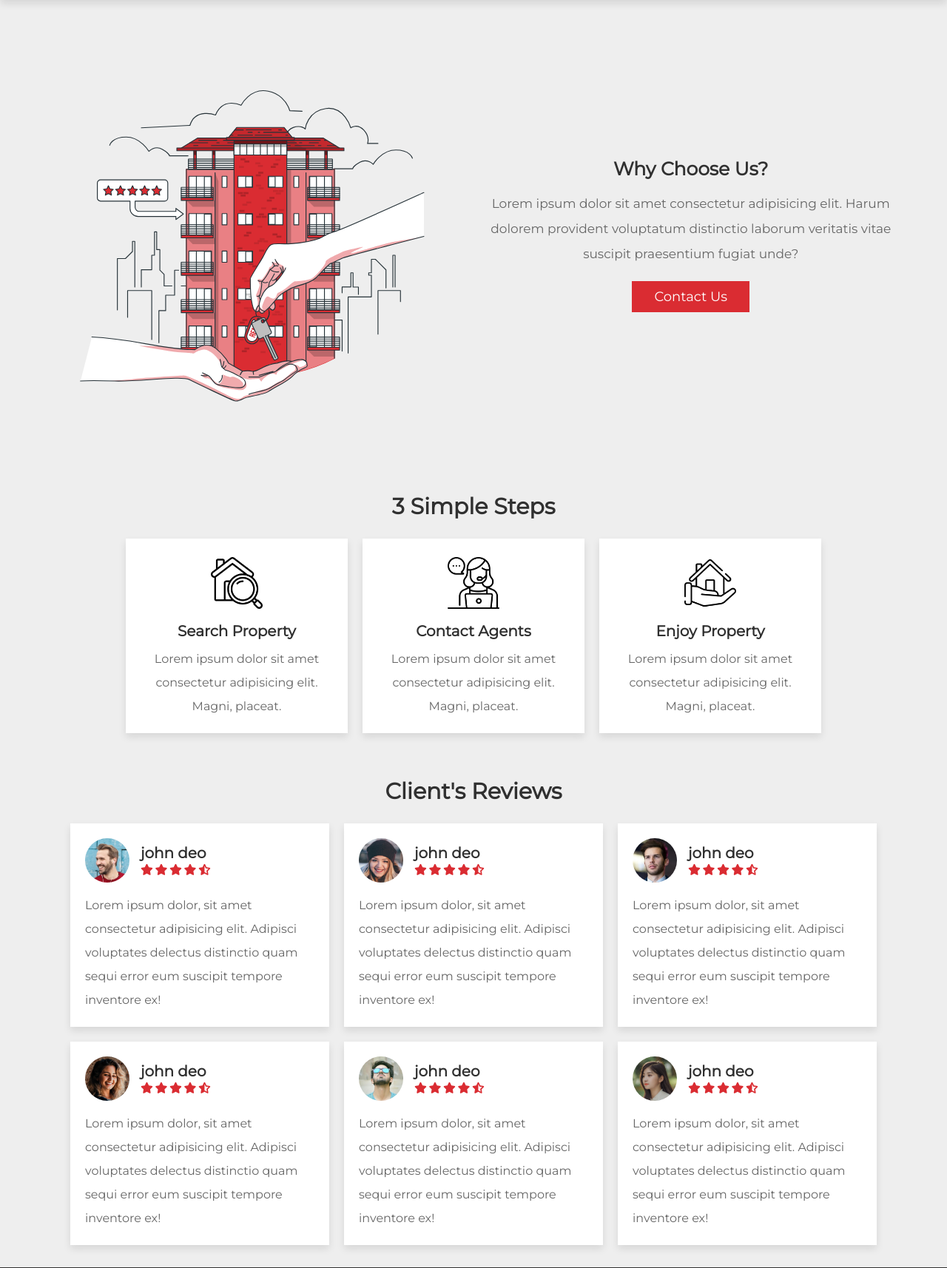
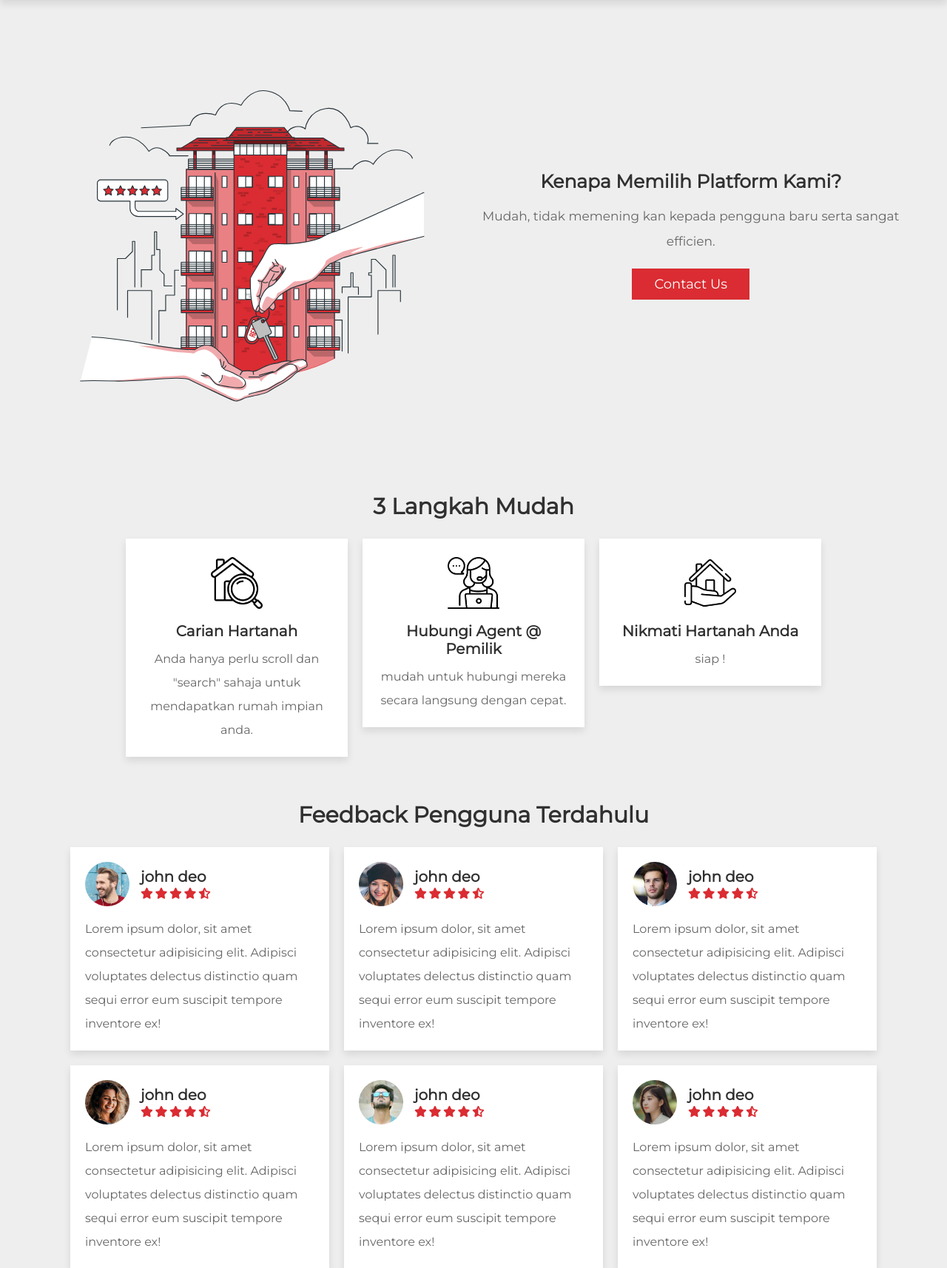
Before and after one commit to SahirRadzi/sewabelirumah, a PHP site: page /about.php in a window 1280 px wide. Shown: the part 112-1826 px from the top of the page at 74% size. Run offline with PHP 8.4, Linux system fonts and the light colour scheme; data that the repository does not hold is empty.

Commit message:
update about

```diff
--- a/about.php
+++ b/about.php
@@ -38,9 +38,9 @@ if(isset($_COOKIE['user_id'])){
          <img src="images/about-img.svg" alt="">
       </div>
       <div class="content">
-         <h3>why choose us?</h3>
-         <p>Lorem ipsum dolor sit amet consectetur adipisicing elit. Harum dolorem provident voluptatum distinctio laborum veritatis vitae suscipit praesentium fugiat unde?</p>
-         <a href="contact.html" class="inline-btn">contact us</a>
+         <h3>Kenapa memilih platform kami?</h3>
+         <p>Mudah, tidak memening kan kepada pengguna baru serta sangat efficien.</p>
+         <a href="contact.php" class="inline-btn">contact us</a>
       </div>
    </div>
 
@@ -52,26 +52,26 @@ if(isset($_COOKIE['user_id'])){
 
 <section class="steps">
 
-   <h1 class="heading">3 simple steps</h1>
+   <h1 class="heading">3 langkah mudah</h1>
 
    <div class="box-container">
 
       <div class="box">
          <img src="images/step-1.png" alt="">
-         <h3>search property</h3>
-         <p>Lorem ipsum dolor sit amet consectetur adipisicing elit. Magni, placeat.</p>
+         <h3>carian hartanah</h3>
+         <p>Anda hanya perlu scroll dan "search" sahaja untuk mendapatkan rumah impian anda.</p>
       </div>
 
       <div class="box">
          <img src="images/step-2.png" alt="">
-         <h3>contact agents</h3>
-         <p>Lorem ipsum dolor sit amet consectetur adipisicing elit. Magni, placeat.</p>
+         <h3>hubungi agent @ pemilik</h3>
+         <p>mudah untuk hubungi mereka secara langsung dengan cepat.</p>
       </div>
 
       <div class="box">
          <img src="images/step-3.png" alt="">
-         <h3>enjoy property</h3>
-         <p>Lorem ipsum dolor sit amet consectetur adipisicing elit. Magni, placeat.</p>
+         <h3>nikmati hartanah anda</h3>
+         <p>siap !</p>
       </div>
 
    </div>
@@ -84,7 +84,7 @@ if(isset($_COOKIE['user_id'])){
 
 <section class="reviews">
 
-   <h1 class="heading">client's reviews</h1>
+   <h1 class="heading">feedback pengguna terdahulu</h1>
 
    <div class="box-container">
 
```
